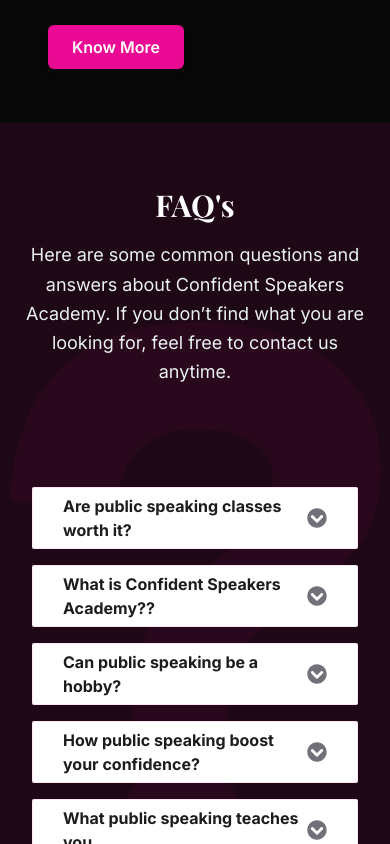
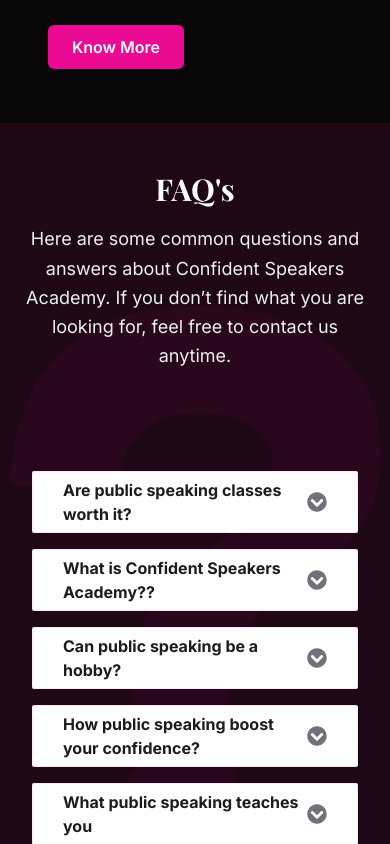
Before and after one commit to prabirshub/next-type-app, a Next.js app: page / in a window 390 px wide. Shown: the part 4040-4884 px from the top of the page. Built offline with nearby package versions, Linux system fonts and the light colour scheme; a web font is replaced by a local one.

Commit message:
faq image adjusted

```diff
--- a/components/faq/Faq.tsx
+++ b/components/faq/Faq.tsx
@@ -16,7 +16,7 @@
 const Faq = () => {
   const { accordions } = faq
   return (
-    <section className='relative z-10 bg-primary/10 py-16 md:py-20 lg:py-28'>
+    <section className='relative z-10 bg-primary/10 py-12 md:py-20 lg:py-28'>
       <div className='max-w-[600px] mx-auto bg-faq bg-no-repeat bg-custom bg-center lg:h-[920px] lg:pt-6 px-4 lg:px-0'>
         <motion.div
           variants={fadeIn('down', 0.2)}
```
